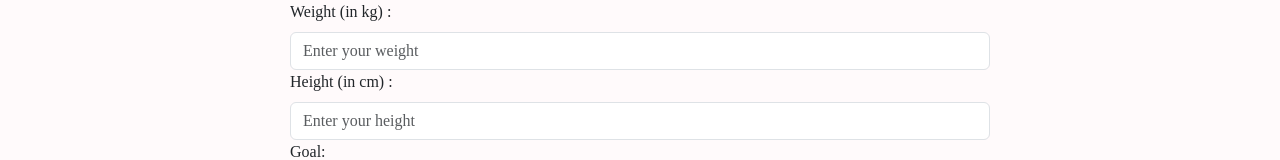
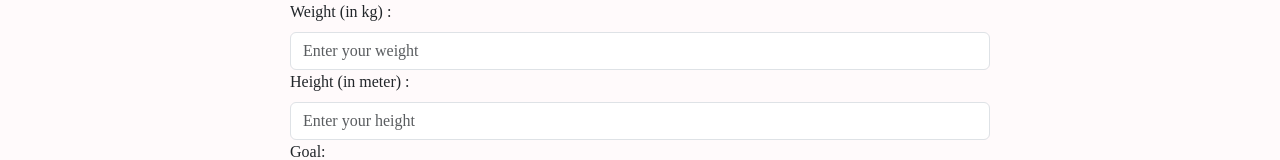
Before and after one commit to elismountain/fitness-app, a React (Vite) app: page / in a window 1280 px wide. Shown: the part 369-529 px from the top of the page. Built offline with nearby package versions, Linux system fonts and the light colour scheme; a small style sheet from the web is missing.

Commit message:
fixed the height in the sigh in form

```diff
--- a/src/components/SignIn.jsx
+++ b/src/components/SignIn.jsx
@@ -101,14 +101,16 @@ const SignIn = ({ onSubmit }) => {
               <Form.Control.Feedback type="invalid">{weightError}</Form.Control.Feedback>
             </Form.Group>
             <Form.Group controlId="height">
-              <Form.Label>Height (in cm) :</Form.Label>
+              <Form.Label>Height (in meter) :</Form.Label>
               <Form.Control
                 type="number"
                 value={height}
                 onChange={(e) => setHeight(e.target.value)}
                 placeholder="Enter your height"
                 isInvalid={!!heightError}
-                min="10"
+                min="1.1"
+                max="2.3"
+                step="0.01"
               />
               <Form.Control.Feedback type="invalid">{heightError}</Form.Control.Feedback>
             </Form.Group>
```
